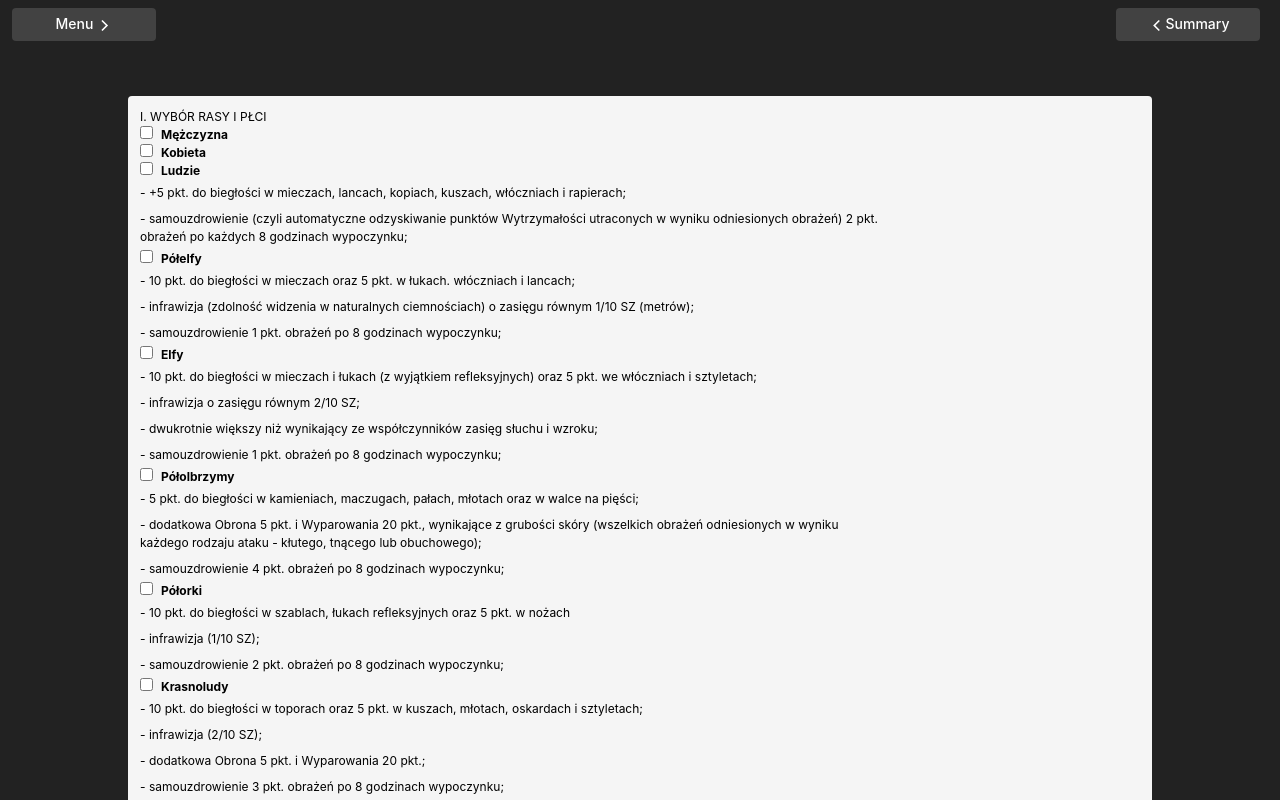
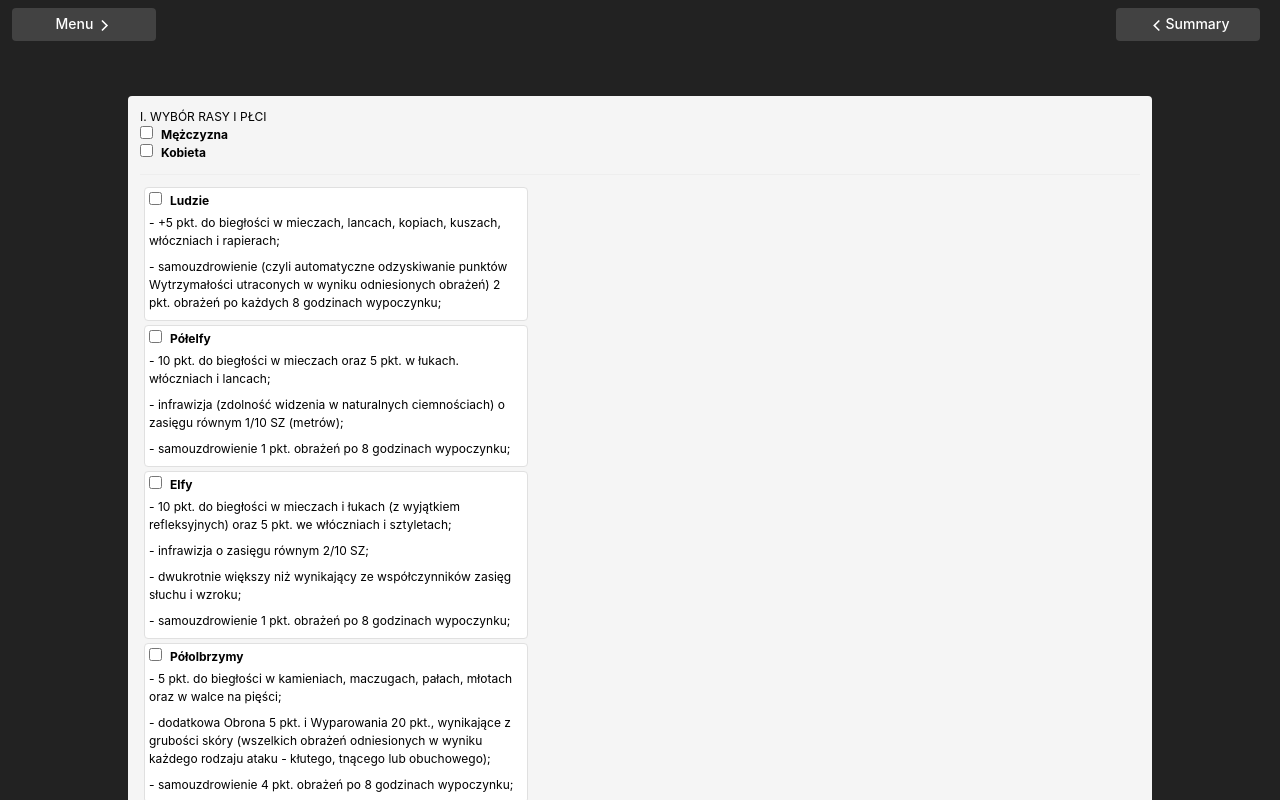
Before and after one commit to JaroslawJaniak/kc-vite-app, a React (Vite) app: page /chapter1 in a window 1280 px wide. Shown: the top 800 px of the page. Built offline with nearby package versions, Linux system fonts and the light colour scheme.

Commit message:
style modify

```diff
--- a/src/components/chaper_I_components/Chapter1.jsx
+++ b/src/components/chaper_I_components/Chapter1.jsx
@@ -13,6 +13,7 @@ export const Chapter1 = () => {
       <h2>I. WYBÓR RASY I PŁCI</h2>
 
       <Chapter1GenderSelection />
+      <hr className="my-3 " />
       <Chapter1RaceSelection chp1_race_description={chp1_race_description} />
     </section>
   );
--- a/src/components/chaper_I_components/Chapter1RaceDescriptionContainer.jsx
+++ b/src/components/chaper_I_components/Chapter1RaceDescriptionContainer.jsx
@@ -12,7 +12,7 @@ export const Chapter1RaceDescriptionContainer = (props) => {
   };
 
   return (
-    <div className="race checkbox-container">
+    <div className="race checkbox-container bg-white p-1 m-1 w-64 sm:w-96 border rounded border-gray-300">
       <InputComponent
         id={"checkboxMale"}
         type={props.race_description.type}
--- a/src/components/chapter_IV_components/ChapterContent_IV.jsx
+++ b/src/components/chapter_IV_components/ChapterContent_IV.jsx
@@ -31,7 +31,7 @@ const ChapterContent_IV = () => {
               {casts1.professions.map((prof, indexProf) => (
                 <div
                   id={"div_profession" + indexProf}
-                  className="mb-1 p-2 bg-white"
+                  className="mb-1 p-2 bg-white border rounded border-gray-300"
                 >
                   <InputComponent
                     id={prof.profName + casts1.id}
@@ -41,6 +41,7 @@ const ChapterContent_IV = () => {
                     checked={false}
                     onChange={handleProfChange}
                   />
+                  <hr className="my-3 " />
                   <div className="md:flex">
                     {prof.subbProfHiddenStatus.map(
                       (subbProfHiddenStat, indexHiddenStat) => (
```
